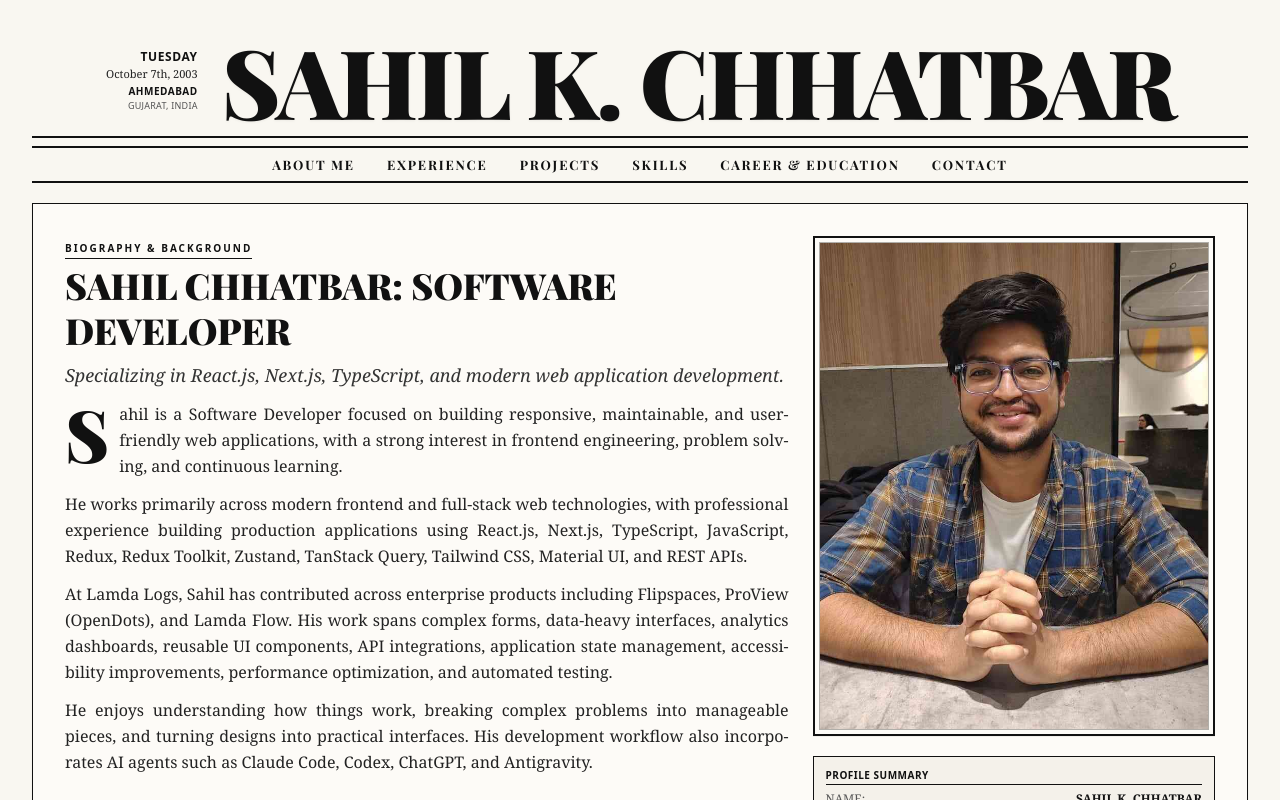
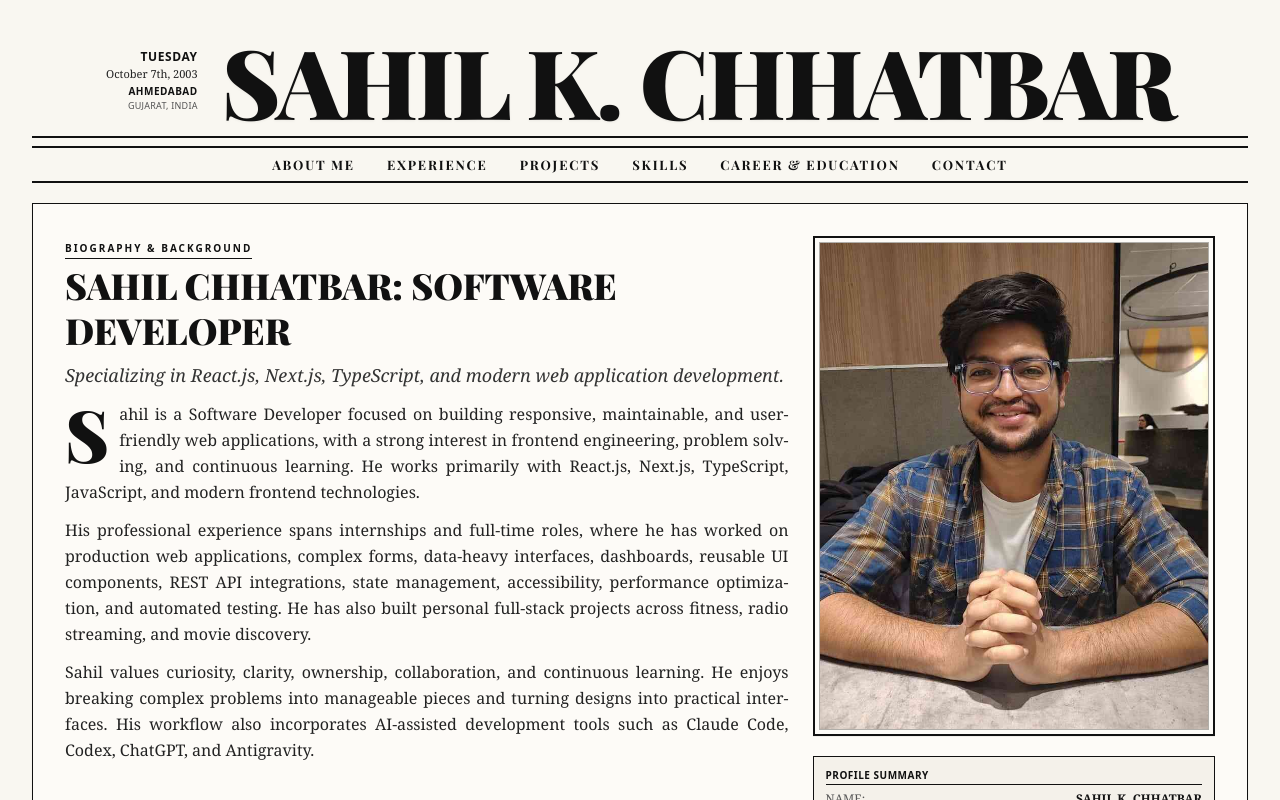
Before and after one commit to SahilChhatbar/portfolio_v2, a Next.js app: page /about in a window 1280 px wide. Shown: the top 800 px of the page. Built offline with nearby package versions, Linux system fonts and the light colour scheme; a web font is replaced by a local one.

Commit message:
Revise biography for Sahil Chhatbar
Updated bio paragraphs to reflect Sahil's experience and interests more succinctly.

```diff
--- a/app/(pages)/about/data/about.ts
+++ b/app/(pages)/about/data/about.ts
@@ -80,12 +80,11 @@ export const ABOUT_DATA: AboutData = {
     headline: "SAHIL CHHATBAR: SOFTWARE DEVELOPER",
     subheadline:
       "Specializing in React.js, Next.js, TypeScript, and modern web application development.",
-    bioParagraphs: [
-      "Sahil is a Software Developer focused on building responsive, maintainable, and user-friendly web applications, with a strong interest in frontend engineering, problem solving, and continuous learning.",
-      "He works primarily across modern frontend and full-stack web technologies, with professional experience building production applications using React.js, Next.js, TypeScript, JavaScript, Redux, Redux Toolkit, Zustand, TanStack Query, Tailwind CSS, Material UI, and REST APIs.",
-      "At Lamda Logs, Sahil has contributed across enterprise products including Flipspaces, ProView (OpenDots), and Lamda Flow. His work spans complex forms, data-heavy interfaces, analytics dashboards, reusable UI components, API integrations, application state management, accessibility improvements, performance optimization, and automated testing.",
-      "He enjoys understanding how things work, breaking complex problems into manageable pieces, and turning designs into practical interfaces. His development workflow also incorporates AI agents such as Claude Code, Codex, ChatGPT, and Antigravity."
-    ],
+  bioParagraphs: [
+    "Sahil is a Software Developer focused on building responsive, maintainable, and user-friendly web applications, with a strong interest in frontend engineering, problem solving, and continuous learning. He works primarily with React.js, Next.js, TypeScript, JavaScript, and modern frontend technologies.",
+    "His professional experience spans internships and full-time roles, where he has worked on production web applications, complex forms, data-heavy interfaces, dashboards, reusable UI components, REST API integrations, state management, accessibility, performance optimization, and automated testing. He has also built personal full-stack projects across fitness, radio streaming, and movie discovery.",
+    "Sahil values curiosity, clarity, ownership, collaboration, and continuous learning. He enjoys breaking complex problems into manageable pieces and turning designs into practical interfaces. His workflow also incorporates AI-assisted development tools such as Claude Code, Codex, ChatGPT, and Antigravity."
+  ],
     quote: "Build with curiosity, solve with clarity, and keep creating beyond the screen.",
     actions: {
       emailText: "SEND EMAIL",
```
